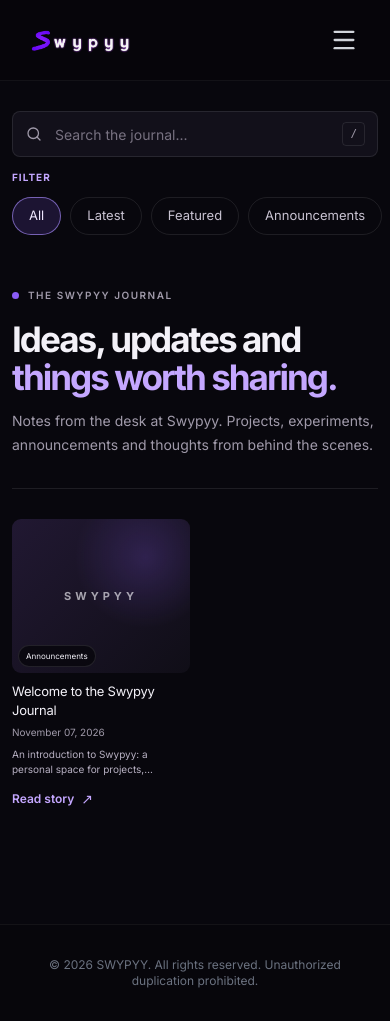
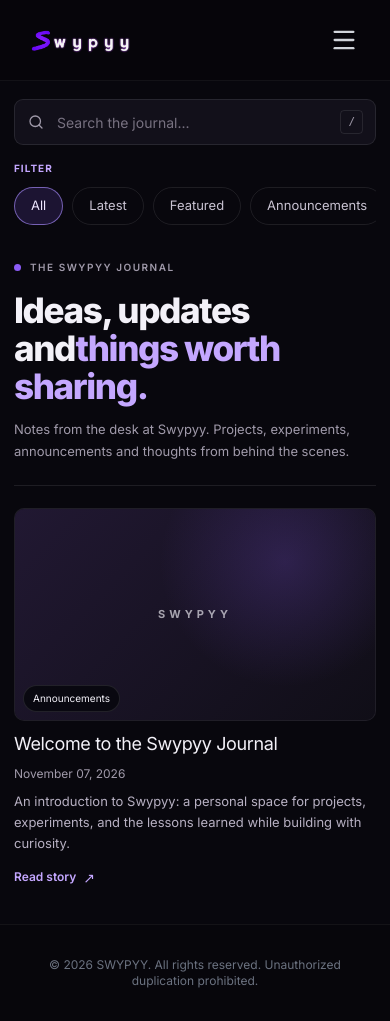
Before and after one commit to swypyy/swypyy.github.io, a Jekyll site: the page built from blog/index.html, in a window 390 px wide and 1021 px high. Built offline with Jekyll 4.4.1, drawn with Linux system fonts in a browser that asks for light colours; nearby versions of some CDN libraries.

Commit message:
Improve blog responsiveness, mobile card readability, and single-post/article layouts

```diff
--- a/assets/blog.css
+++ b/assets/blog.css
@@ -1,4 +1,4 @@
-:root {
+ :root {
     --void: #08070d;
     --surface: #12101a;
     --surface-hover: #191624;
@@ -16,14 +16,15 @@ a { color: inherit; text-decoration: none; }
 button, input { font: inherit; }
 [hidden] { display: none !important; }
 
+/* Give the journal comfortable gutters while letting it use wide displays. */
 .blog-main {
-    width: min(1180px, calc(100% - 64px));
+    width: calc(100% - clamp(28px, 5vw, 96px));
+    max-width: 1600px;
     margin: 0 auto;
-    padding-bottom: 56px;
+    padding-bottom: clamp(36px, 5vw, 64px);
 }
 
-.journal-tools { padding-top: 30px; }
-
+.journal-tools { padding-top: clamp(18px, 3vw, 32px); }
 .journal-search {
     display: flex;
     align-items: center;
@@ -33,78 +34,26 @@ button, input { font: inherit; }
     padding: 0 15px;
     background: var(--surface);
     border: 1px solid var(--line);
-    border-radius: 8px;
+    border-radius: 9px;
     transition: width 0.25s ease, border-color 0.2s, box-shadow 0.2s;
 }
-
 .journal-search:focus-within {
     width: 100%;
     border-color: var(--purple);
     box-shadow: 0 0 0 3px rgba(139, 92, 246, 0.12);
 }
+.journal-search svg { width: 18px; height: 18px; flex-shrink: 0; fill: none; stroke: var(--muted); stroke-width: 1.7; stroke-linecap: round; }
+.journal-search input { width: 100%; min-width: 0; padding: 0; border: 0; outline: 0; background: transparent; color: var(--text); font-size: 14px; }
+.journal-search input::placeholder { color: #777180; }
+.journal-search kbd { flex-shrink: 0; padding: 3px 7px; border: 1px solid var(--line); border-radius: 4px; color: var(--muted); font-size: 11px; }
 
-.journal-search svg {
-    width: 18px;
-    height: 18px;
-    flex-shrink: 0;
-    fill: none;
-    stroke: var(--muted);
-    stroke-width: 1.7;
-    stroke-linecap: round;
-}
-
-.journal-search input {
-    width: 100%;
-    min-width: 0;
-    padding: 0;
-    border: 0;
-    outline: 0;
-    background: transparent;
-    color: var(--text);
-    font-size: 14px;
-}
-
-.journal-search input::placeholder { color: #777180; }
-
-.journal-search kbd {
-    flex-shrink: 0;
-    padding: 3px 7px;
-    border: 1px solid var(--line);
-    border-radius: 4px;
-    color: var(--muted);
-    font-size: 11px;
-}
-
-.journal-filter-row {
-    display: flex;
-    align-items: center;
-    gap: 16px;
-    padding-top: 16px;
-}
-
-.filter-label {
-    flex-shrink: 0;
-    color: var(--light);
-    font-size: 10px;
-    font-weight: 700;
-    letter-spacing: 1px;
-    text-transform: uppercase;
-}
-
-.category-bar {
-    display: flex;
-    align-items: center;
-    gap: 9px;
-    min-width: 0;
-    overflow-x: auto;
-    padding: 2px 0 5px;
-    scrollbar-width: none;
-}
-
+.journal-filter-row { display: flex; align-items: center; gap: 16px; padding-top: 16px; }
+.filter-label { flex-shrink: 0; color: var(--light); font-size: 10px; font-weight: 700; letter-spacing: 1px; text-transform: uppercase; }
+.category-bar { display: flex; align-items: center; gap: 9px; min-width: 0; overflow-x: auto; padding: 2px 0 5px; scrollbar-width: none; }
 .category-bar::-webkit-scrollbar { display: none; }
-
 .category-chip {
     flex-shrink: 0;
+    min-height: 38px;
     padding: 8px 16px;
     border: 1px solid var(--line);
     border-radius: 999px;
@@ -114,312 +63,109 @@ button, input { font: inherit; }
     cursor: pointer;
     transition: background 0.18s, border-color 0.18s, color 0.18s;
 }
+.category-chip:hover, .category-chip.is-active { border-color: rgba(167, 139, 250, 0.65); background: rgba(139, 92, 246, 0.16); color: #eee6ff; }
+.category-chip:focus-visible, .page-control:focus-visible, .journal-search:focus-within { outline: 2px solid var(--light); outline-offset: 3px; }
 
-.category-chip:hover,
-.category-chip.is-active {
-    border-color: rgba(167, 139, 250, 0.65);
-    background: rgba(139, 92, 246, 0.16);
-    color: #eee6ff;
-}
+.journal-heading { padding: clamp(34px, 5vw, 54px) 0 clamp(24px, 3vw, 34px); border-bottom: 1px solid var(--line); }
+.journal-kicker { display: flex; align-items: center; gap: 9px; color: var(--muted); font-size: 10px; font-weight: 600; letter-spacing: 1.5px; text-transform: uppercase; }
+.journal-kicker span { width: 7px; height: 7px; border-radius: 50%; background: var(--purple); }
+.journal-heading h1 { margin: 17px 0 12px; font-size: clamp(34px, 5vw, 60px); line-height: 1.08; letter-spacing: -0.045em; font-weight: 750; }
+.journal-heading h1 em { color: var(--light); font-style: normal; }
+.journal-heading > p { max-width: 640px; margin: 0; color: var(--muted); font-size: clamp(13px, 1vw, 16px); line-height: 1.75; }
 
-.journal-heading {
-    padding: 48px 0 30px;
-    border-bottom: 1px solid var(--line);
-}
-
-.journal-kicker {
-    display: flex;
-    align-items: center;
-    gap: 9px;
-    color: var(--muted);
-    font-size: 10px;
-    font-weight: 600;
-    letter-spacing: 1.5px;
-    text-transform: uppercase;
-}
-
-.journal-kicker span {
-    width: 7px;
-    height: 7px;
-    border-radius: 50%;
-    background: var(--purple);
-}
-
-.journal-heading h1 {
-    margin: 17px 0 12px;
-    font-size: clamp(36px, 5vw, 58px);
-    line-height: 1.1;
-    letter-spacing: -2px;
-    font-weight: 700;
-}
-
-.journal-heading h1 em { color: var(--light); font-style: normal; }
-
-.journal-heading > p {
-    max-width: 580px;
-    margin: 0;
-    color: var(--muted);
-    font-size: 14px;
-    line-height: 1.75;
-}
-
-.journal-posts { padding-top: 30px; }
-
+.journal-posts { padding-top: clamp(22px, 3vw, 34px); }
 .post-grid {
     display: grid;
     grid-template-columns: repeat(4, minmax(0, 1fr));
-    gap: 28px 20px;
+    gap: clamp(20px, 2.5vw, 34px) clamp(12px, 1.5vw, 22px);
     align-items: start;
 }
-
 .post-card { min-width: 0; }
 .post-card-link { display: block; height: 100%; }
+.post-card-image { position: relative; width: 100%; aspect-ratio: 1.65 / 1; overflow: hidden; border: 1px solid rgba(255,255,255,.06); border-radius: 12px; background: var(--surface); }
+.post-card-image > img { display: block; width: 100%; height: 100%; object-fit: cover; transition: transform 0.3s ease; }
+.post-card:hover .post-card-image > img { transform: scale(1.025); }
+.image-placeholder { display: flex; width: 100%; height: 100%; align-items: center; justify-content: center; background: radial-gradient(circle at 75% 25%, rgba(139, 92, 246, 0.2), transparent 40%), linear-gradient(135deg, #211832, #100e17); }
+.image-placeholder span { color: rgba(243, 241, 248, 0.65); font-size: 11px; font-weight: 700; letter-spacing: 4px; }
+.post-card-tags { position: absolute; right: 10px; bottom: 10px; left: 10px; display: flex; flex-wrap: wrap; gap: 6px; }
+.post-card-tags span { max-width: 100%; overflow: hidden; padding: 6px 11px; border: 1px solid rgba(255,255,255,.1); border-radius: 999px; background: rgba(8,7,13,.86); color: var(--text); font-size: 11px; text-overflow: ellipsis; white-space: nowrap; }
+.post-card-copy { padding-top: 13px; }
+.post-card-copy h2 { margin: 0 0 8px; font-size: clamp(16px, 1.25vw, 22px); line-height: 1.38; letter-spacing: -0.02em; }
+.post-card-copy time { display: block; margin-bottom: 8px; color: var(--muted); font-size: clamp(11px, .85vw, 14px); }
+.post-card-copy p { display: -webkit-box; overflow: hidden; -webkit-box-orient: vertical; -webkit-line-clamp: 4; line-clamp: 4; margin: 0 0 10px; color: #b7b0c2; font-size: clamp(12px, .9vw, 15px); line-height: 1.6; }
+.read-more { display: inline-flex; align-items: center; gap: 7px; color: var(--light); font-size: 12px; font-weight: 600; }
+.read-more b { font-size: 14px; font-weight: 400; }
+.empty-state { padding: 28px 18px; border: 1px dashed var(--line); border-radius: 8px; color: var(--muted); font-size: 13px; line-height: 1.6; text-align: center; }
+.pagination { display: flex; align-items: center; justify-content: center; flex-wrap: wrap; gap: 6px; padding: 30px 0 5px; }
+.page-control { min-width: 36px; min-height: 40px; padding: 0 12px; border: 1px solid var(--line); border-radius: 7px; background: transparent; color: #c4bdcf; font-size: 12px; cursor: pointer; }
+.page-control:hover, .page-control.is-current { border-color: rgba(167,139,250,.6); background: rgba(139,92,246,.15); color: #f0eaff; }
+.page-edge { padding: 0 12px; }
+.sr-only { position: absolute; width: 1px; height: 1px; padding: 0; margin: -1px; overflow: hidden; clip: rect(0,0,0,0); white-space: nowrap; border: 0; }
 
-.post-card-image {
-    position: relative;
-    width: 100%;
-    aspect-ratio: 1.8 / 1;
-    overflow: hidden;
-    border-radius: 12px;
-    background: var(--surface);
+/* A single post should still look intentional instead of occupying a narrow grid cell. */
+.post-grid:has(> .post-card:only-child) { grid-template-columns: minmax(0, 620px); }
+
+/* Article detail page: readable line length and responsive typography. */
+.article-page { width: min(100%, 860px); margin: 0 auto; padding: clamp(24px, 5vw, 56px) 0; }
+.back-link { display: inline-block; margin-bottom: 28px; color: var(--light); font-size: 14px; }
+.article-header { padding-bottom: 24px; border-bottom: 1px solid var(--line); }
+.eyebrow { color: var(--light); font-size: 11px; font-weight: 700; letter-spacing: .12em; }
+.article-header h1 { margin: 12px 0; font-size: clamp(32px, 5vw, 54px); line-height: 1.12; letter-spacing: -.04em; overflow-wrap: anywhere; }
+.article-description { max-width: 680px; color: var(--muted); font-size: clamp(15px, 2vw, 18px); line-height: 1.65; }
+.post-meta { display: flex; flex-wrap: wrap; align-items: center; gap: 10px; margin-top: 16px; color: var(--muted); font-size: 13px; }
+.tag-row { display: flex; flex-wrap: wrap; gap: 8px; margin-top: 16px; }
+.tag { padding: 6px 10px; border: 1px solid var(--line); border-radius: 999px; color: var(--light); font-size: 12px; }
+.article-cover { display: block; width: 100%; max-height: 520px; margin: 28px 0; border-radius: 14px; object-fit: cover; }
+.prose { max-width: 720px; margin: 30px auto; color: #ddd8e6; font-size: clamp(16px, 1.2vw, 18px); line-height: 1.8; overflow-wrap: anywhere; }
+.prose h2, .prose h3 { margin: 1.8em 0 .6em; color: var(--text); line-height: 1.25; }
+.prose p, .prose ul, .prose ol { margin: 0 0 1.2em; }
+.prose img { max-width: 100%; height: auto; border-radius: 10px; }
+.prose a { color: var(--light); text-decoration: underline; text-underline-offset: 3px; }
+.article-end, .post-pagination { display: flex; justify-content: space-between; gap: 18px; padding: 20px 0; border-top: 1px solid var(--line); color: var(--muted); }
+.article-end a, .post-pagination a { color: var(--light); }
+.post-pagination { align-items: flex-start; }
+.post-pagination a { max-width: 48%; display: grid; gap: 6px; }
+.post-pagination .next-post { margin-left: auto; text-align: right; }
+
+@media (min-width: 1500px) {
+    .post-grid { grid-template-columns: repeat(4, minmax(0, 1fr)); }
 }
-
-.post-card-image > img {
-    display: block;
-    width: 100%;
-    height: 100%;
-    object-fit: cover;
-    transition: transform 0.3s ease;
+@media (max-width: 1150px) {
+    .post-grid { grid-template-columns: repeat(3, minmax(0, 1fr)); }
+    .post-card-copy p { -webkit-line-clamp: 3; line-clamp: 3; }
 }
-
-.post-card:hover .post-card-image > img {
-    transform: scale(1.025);
+@media (max-width: 820px) {
+    .blog-main { width: calc(100% - 40px); }
+    .journal-filter-row { align-items: flex-start; flex-direction: column; gap: 9px; }
+    .category-bar { width: 100%; }
+    .post-grid { grid-template-columns: repeat(2, minmax(0, 1fr)); gap: 24px 14px; }
+    .post-card-copy h2 { font-size: clamp(15px, 2.4vw, 19px); }
+    .post-card-copy p { -webkit-line-clamp: 3; line-clamp: 3; }
 }
-
-.image-placeholder {
-    display: flex;
-    width: 100%;
-    height: 100%;
-    align-items: center;
-    justify-content: center;
-    background: radial-gradient(circle at 75% 25%, rgba(139, 92, 246, 0.2), transparent 40%), linear-gradient(135deg, #211832, #100e17);
+@media (max-width: 520px) {
+    .blog-main { width: calc(100% - 28px); }
+    .journal-search { width: 100%; min-height: 46px; padding: 0 12px; }
+    .journal-search:focus-within { width: 100%; }
+    .journal-heading { padding: 30px 0 22px; }
+    .journal-heading h1 { font-size: clamp(30px, 9vw, 42px); letter-spacing: -.04em; }
+    .journal-heading h1 br { display: none; }
+    .journal-heading > p { font-size: 13px; }
+    .post-grid { grid-template-columns: 1fr; gap: 25px; }
+    .post-card-image { aspect-ratio: 1.7 / 1; border-radius: 10px; }
+    .post-card-copy { padding-top: 11px; }
+    .post-card-copy h2 { font-size: 18px; }
+    .post-card-copy time { font-size: 12px; }
+    .post-card-copy p { -webkit-line-clamp: 3; line-clamp: 3; font-size: 13px; }
+    .post-card-tags { right: 8px; bottom: 8px; left: 8px; }
+    .post-card-tags span { padding: 5px 9px; font-size: 10px; }
+    .article-page { padding: 24px 0; }
+    .back-link { margin-bottom: 20px; }
+    .article-cover { margin: 20px 0; border-radius: 10px; }
+    .prose { margin: 24px 0; font-size: 16px; line-height: 1.75; }
+    .article-end, .post-pagination { flex-direction: column; }
+    .post-pagination a { max-width: 100%; }
+    .post-pagination .next-post { margin-left: 0; text-align: left; }
 }
-
-.image-placeholder span {
-    color: rgba(243, 241, 248, 0.65);
-    font-size: 11px;
-    font-weight: 700;
-    letter-spacing: 4px;
+@media (prefers-reduced-motion: reduce) {
+    *, *::before, *::after { scroll-behavior: auto !important; transition-duration: .01ms !important; }
 }
-
-.post-card-tags {
-    position: absolute;
-    right: 12px;
-    bottom: 12px;
-    left: 12px;
-    display: flex;
-    flex-wrap: wrap;
-    gap: 7px;
-}
-
-.post-card-tags span {
-    padding: 7px 12px;
-    border: 1px solid rgba(255, 255, 255, 0.1);
-    border-radius: 999px;
-    background: rgba(8, 7, 13, 0.82);
-    color: var(--text);
-    font-size: 11px;
-}
-
-.post-card-copy { padding-top: 15px; }
-
-.post-card-copy h2 {
-    margin: 0 0 10px;
-    font-size: clamp(15px, 1.35vw, 22px);
-    line-height: 1.4;
-    letter-spacing: -0.02em;
-}
-
-.post-card-copy time {
-    display: block;
-    margin-bottom: 10px;
-    color: var(--muted);
-    font-size: 14px;
-}
-
-.post-card-copy p {
-    display: -webkit-box;
-    overflow: hidden;
-    -webkit-box-orient: vertical;
-    -webkit-line-clamp: 4;
-    line-clamp: 4;
-    margin: 0 0 12px;
-    color: #b7b0c2;
-    font-size: clamp(12px, 0.9vw, 15px);
-    line-height: 1.65;
-}
-
-.read-more {
-    display: inline-flex;
-    align-items: center;
-    gap: 7px;
-    color: var(--light);
-    font-size: 12px;
-    font-weight: 600;
-}
-
-.read-more b { font-size: 14px; font-weight: 400; }
-
-.empty-state {
-    padding: 28px 18px;
-    border: 1px dashed var(--line);
-    border-radius: 8px;
-    color: var(--muted);
-    font-size: 13px;
-    line-height: 1.6;
-    text-align: center;
-}
-
-.pagination {
-    display: flex;
-    align-items: center;
-    justify-content: center;
-    flex-wrap: wrap;
-    gap: 6px;
-    padding: 30px 0 5px;
-}
-
-.page-control {
-    min-width: 36px;
-    height: 36px;
-    padding: 0 12px;
-    border: 1px solid var(--line);
-    border-radius: 6px;
-    background: transparent;
-    color: #c4bdcf;
-    font-size: 12px;
-    cursor: pointer;
-}
-
-.page-control:hover,
-.page-control.is-current {
-    border-color: rgba(167, 139, 250, 0.6);
-    background: rgba(139, 92, 246, 0.15);
-    color: #f0eaff;
-}
-
-.page-edge { padding: 0 12px; }
-
-.sr-only {
-    position: absolute;
-    width: 1px;
-    height: 1px;
-    padding: 0;
-    margin: -1px;
-    overflow: hidden;
-    clip: rect(0, 0, 0, 0);
-    white-space: nowrap;
-    border: 0;
-}
-
-@media (max-width: 1100px) {
-    .post-grid {
-        grid-template-columns: repeat(3, minmax(0, 1fr));
-        gap: 26px 18px;
-    }
-    .post-card-copy p {
-        -webkit-line-clamp: 3;
-        line-clamp: 3;
-    }
-}
-
-@media (max-width: 760px) {
-    .blog-main {
-        width: calc(100% - 32px);
-    }
-
-    .journal-filter-row {
-        align-items: flex-start;
-        flex-direction: column;
-        gap: 10px;
-        padding-top: 13px;
-    }
-
-    .post-grid {
-        grid-template-columns: repeat(2, minmax(0, 1fr));
-        gap: 22px 12px;
-    }
-
-    .post-card-copy h2 {
-        font-size: clamp(14px, 3vw, 18px);
-    }
-
-    .post-card-copy time {
-        font-size: 12px;
-    }
-
-    .post-card-copy p {
-        font-size: clamp(11px, 2.5vw, 13px);
-        -webkit-line-clamp: 3;
-        line-clamp: 3;
-    }
-
-    .journal-heading h1 {
-        font-size: clamp(32px, 9vw, 48px);
-    }
-}
-
-@media (max-width: 480px) {
-    .blog-main {
-        width: calc(100% - 24px);
-    }
-
-    .journal-search {
-        min-height: 46px;
-        padding: 0 12px;
-    }
-
-    .post-grid {
-        grid-template-columns: repeat(2, minmax(0, 1fr));
-        gap: 18px 10px;
-    }
-
-    .post-card-image {
-        border-radius: 9px;
-        aspect-ratio: 1.15 / 1;
-    }
-
-    .post-card-copy {
-        padding-top: 9px;
-    }
-
-    .post-card-copy h2 {
-        margin-bottom: 6px;
-        font-size: 13px;
-    }
-
-    .post-card-copy time {
-        margin-bottom: 7px;
-        font-size: 10px;
-    }
-
-    .post-card-copy p {
-        margin-bottom: 8px;
-        font-size: 10px;
-        line-height: 1.5;
-        -webkit-line-clamp: 2;
-        line-clamp: 2;
-    }
-
-    .post-card-tags {
-        right: 6px;
-        bottom: 6px;
-        left: 6px;
-        gap: 4px;
-    }
-
-    .post-card-tags span {
-        padding: 4px 7px;
-        font-size: 8px;
-    }
-}
```
